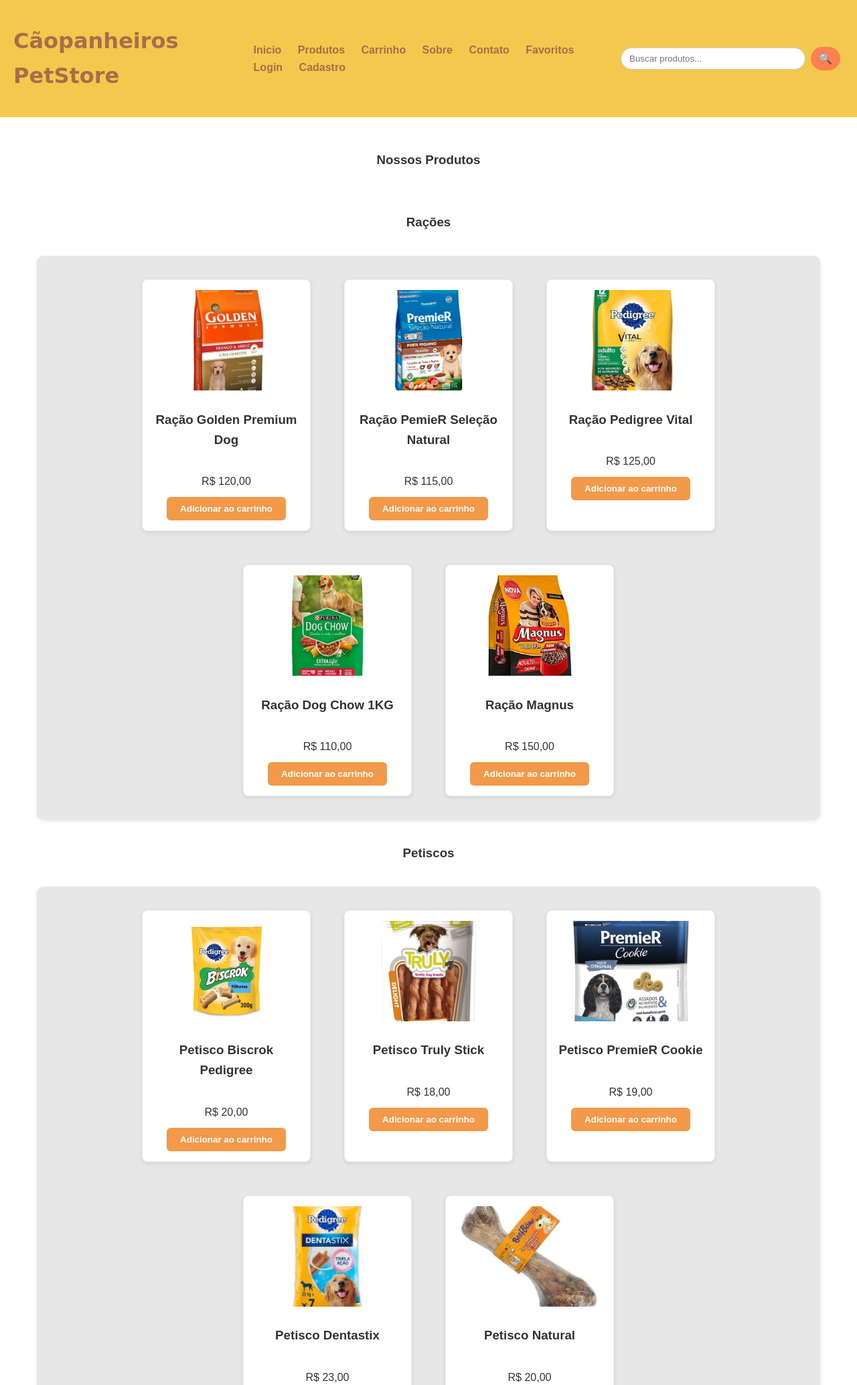
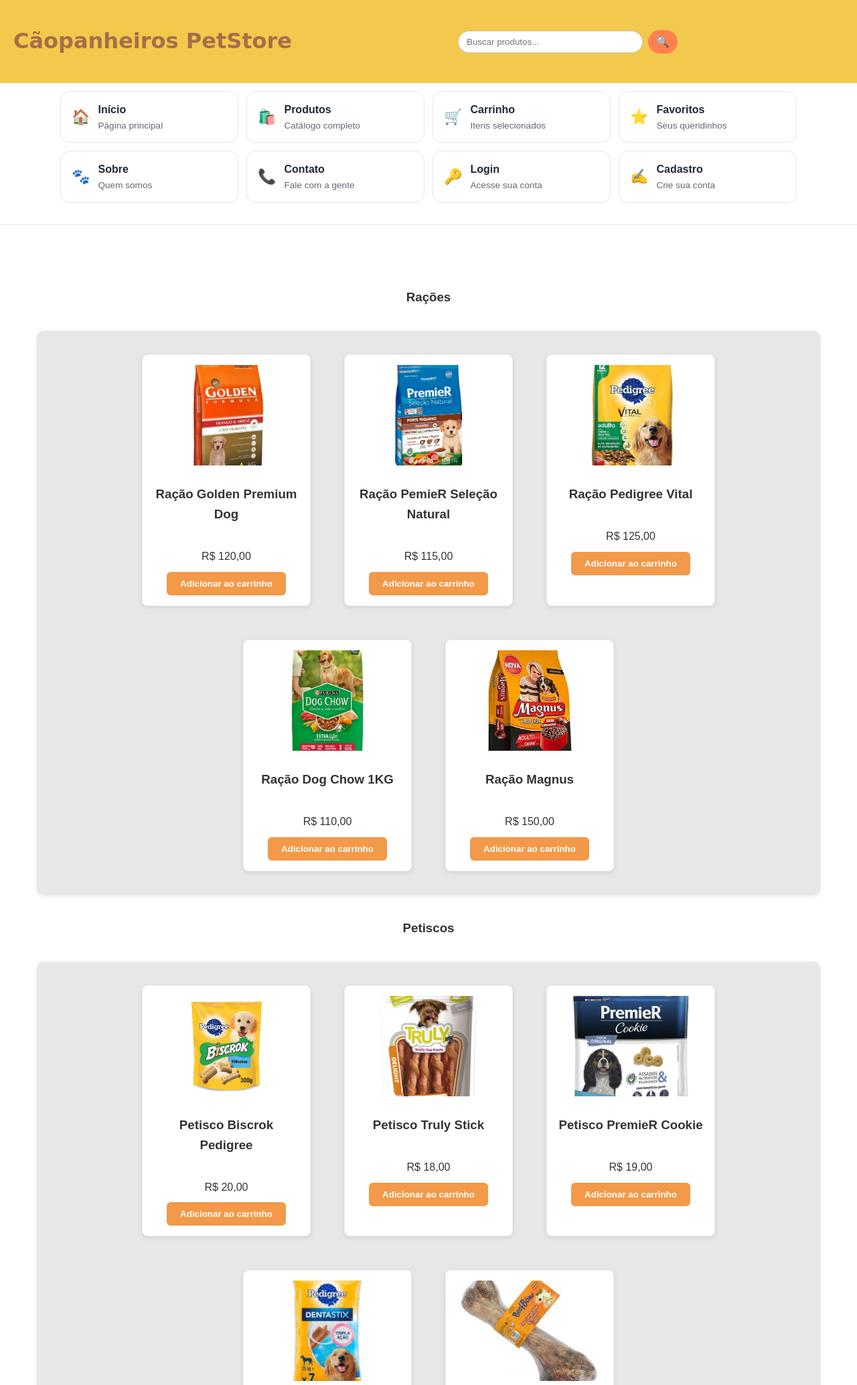
Before and after one commit to lamartinz/PetshopWeb, a PHP site: page /produtos.html in a window 1280 px wide. Shown: the top 2068 px of the page at 67% size. Run offline with PHP 8.4, Linux system fonts and the light colour scheme.

Commit message:
substitui o nav no header por cards cklicaveis

```diff
--- a/SRC/JS/script.js
+++ b/SRC/JS/script.js
@@ -8,44 +8,51 @@
 
 let carrinho = JSON.parse(localStorage.getItem("carrinho")) || [];
 
-// 🛒 Adicionar ao carrinho
 function adicionar_ao_carrinho(produtoId) {
   const produto = lista_de_produtos.find(p => p.id === produtoId);
   if (!produto) return alert("Erro: Produto não encontrado!");
-
   const existente = carrinho.find(item => item.id === produtoId);
   if (existente) existente.quantidade += 1;
   else carrinho.push({ ...produto, quantidade: 1 });
-
   localStorage.setItem("carrinho", JSON.stringify(carrinho));
   alert("Produto adicionado ao carrinho!");
 }
 
-// 🔍 Filtragem local (na página de produtos)
 function buscarProdutoLocal(filtroRaw = null) {
   const input = document.getElementById("searchInput");
   if (!input) return;
-
-  const filtro = (filtroRaw !== null ? filtroRaw : input.value)
-    .toString()
-    .trim()
-    .toLowerCase();
-
-  const produtos = document.querySelectorAll(".produtos-container .card, .card");
-
-  produtos.forEach(produto => {
-    const nome = (produto.querySelector("h3")?.innerText || "").toLowerCase();
-    produto.style.display = filtro && !nome.includes(filtro) ? "none" : "";
+  const filtro = (filtroRaw !== null ? filtroRaw : input.value).toString().trim().toLowerCase();
+  const secoes = document.querySelectorAll("section, .produtos-container, .categoria");
+  secoes.forEach(secao => {
+    const produtos = secao.querySelectorAll(".card");
+    let temVisivel = false;
+    produtos.forEach(produto => {
+      const nome = (produto.querySelector("h3")?.innerText || "").toLowerCase();
+      const corresponde = !filtro || nome.includes(filtro);
+      produto.style.display = corresponde ? "" : "none";
+      if (corresponde) temVisivel = true;
+    });
+    const titulo = secao.querySelector("h2, h3");
+    secao.style.display = temVisivel ? "" : "none";
+    if (titulo) titulo.style.display = temVisivel ? "" : "none";
   });
 }
 
-// 🌎 Pesquisa global — redireciona para produtos.html?q=busca
 function buscarGlobal() {
   const input = document.getElementById("searchInput");
-  const filtro = input?.value.trim();
-  if (!filtro) return;
-
-  if (window.location.pathname.includes("produtos.html")) {
+  if (!input) return;
+  const filtro = input.value.trim();
+  const estaNaProdutos = /\/?produtos\.html$/i.test(window.location.pathname) || window.location.pathname.endsWith("/produtos.html");
+  if (filtro === "") {
+    if (estaNaProdutos) {
+      buscarProdutoLocal("");
+      input.value = "";
+    } else {
+      window.location.href = "produtos.html";
+    }
+    return;
+  }
+  if (estaNaProdutos) {
     buscarProdutoLocal(filtro);
   } else {
     window.location.href = `produtos.html?q=${encodeURIComponent(filtro)}`;
@@ -55,15 +62,23 @@
 document.addEventListener("DOMContentLoaded", () => {
   const input = document.getElementById("searchInput");
   const btn = document.getElementById("searchBtn");
-
-  if (input) input.addEventListener("keypress", e => { if (e.key === "Enter") buscarGlobal(); });
+  if (input) input.addEventListener("keypress", e => { if (e.key === "Enter") { e.preventDefault(); buscarGlobal(); } });
   if (btn) btn.addEventListener("click", buscarGlobal);
-
-  // Quando abrir produtos.html?q=alguma_coisa, aplicar filtro automaticamente
   const params = new URLSearchParams(window.location.search);
   const q = params.get("q");
+  const estaNaProdutos = /\/?produtos\.html$/i.test(window.location.pathname) || window.location.pathname.endsWith("/produtos.html");
   if (q && input) {
     input.value = q;
     buscarProdutoLocal(q);
+  } else if (estaNaProdutos) {
+    buscarProdutoLocal("");
   }
 });
+
+(function(){
+  const path = (location.pathname.split('/').pop() || 'index.html').toLowerCase();
+  document.querySelectorAll('.nav-cards .nav-card').forEach(a=>{
+    const href = (a.getAttribute('href') || '').toLowerCase();
+    if (href === path) a.classList.add('active');
+  });
+})();
--- a/SRC/css/style.css
+++ b/SRC/css/style.css
@@ -663,3 +663,112 @@
 .search-bar button:hover {
   background-color: #ff9866;
 }
+
+:root{
+  --header-text:#1f2937;
+  --line:#e5e7eb;
+  --card-bg:#ffffff;
+  --card-hover:#f8fafc;
+  --card-active:#fff7ed;
+  --card-active-border:#fed7aa;
+}
+
+.nav-cards{
+  background:#fff;
+  border-bottom:1px solid var(--line);
+}
+
+.nav-cards-grid{
+  max-width:1100px;
+  margin:12px auto 16px;
+  padding:0 16px 16px;
+  display:grid;
+  grid-template-columns:repeat(4, minmax(0, 1fr));
+  gap:12px;
+}
+
+.nav-card{
+  display:flex;
+  align-items:center;
+  gap:12px;
+  text-decoration:none;
+  color:var(--header-text);
+  background:var(--card-bg);
+  border:1px solid var(--line);
+  border-radius:14px;
+  padding:14px 16px;
+  box-shadow:0 1px 0 rgba(0,0,0,.02);
+  transition:transform .15s ease, box-shadow .15s ease, background .15s ease;
+}
+
+.nav-card:hover,
+.nav-card:focus-visible{
+  background:var(--card-hover);
+  transform:translateY(-2px);
+  box-shadow:0 6px 16px rgba(0,0,0,.06);
+  outline:none;
+}
+
+.nav-card.active{
+  background:var(--card-active);
+  border-color:var(--card-active-border);
+  box-shadow:0 6px 16px rgba(254,215,170,.35);
+}
+
+.nav-emoji{
+  font-size:22px;
+  line-height:1;
+}
+
+.nav-sub{
+  font-size:.85rem;
+  opacity:.7;
+}
+
+@media (max-width:1100px){
+  .nav-cards-grid{ grid-template-columns:repeat(3, minmax(0, 1fr)); }
+}
+@media (max-width:780px){
+  .nav-cards-grid{ grid-template-columns:repeat(2, minmax(0, 1fr)); }
+}
+@media (max-width:480px){
+  .nav-cards-grid{ grid-template-columns:1fr; }
+}
+
+.nav-cards .card {
+  all: unset;
+  display: flex;
+  align-items: center;
+}
+
+/* Estilo padrão dos nav-cards já existe, só adicionamos ajustes para o modo "single" */
+
+.nav-cards.single {
+  background: transparent;
+  border: none;
+  display: flex;
+  justify-content: center;
+  align-items: center;
+  padding: 60px 0 30px;
+}
+
+.nav-cards.single .nav-cards-grid {
+  display: flex;
+  justify-content: center;
+}
+
+.nav-cards.single .nav-card {
+  min-width: 220px;
+  text-align: center;
+  justify-content: center;
+  background: #fff;
+  border: 1px solid #e5e7eb;
+  border-radius: 14px;
+  box-shadow: 0 3px 10px rgba(0, 0, 0, 0.05);
+  transition: transform 0.2s ease, box-shadow 0.2s ease;
+}
+
+.nav-cards.single .nav-card:hover {
+  transform: translateY(-3px);
+  box-shadow: 0 6px 14px rgba(0, 0, 0, 0.1);
+}
--- a/SRC/produtos.html
+++ b/SRC/produtos.html
@@ -1,35 +1,77 @@
 <!DOCTYPE html>
 <html lang="pt-br">
+
 <head>
     <meta charset="utf-8">
     <meta name="viewport" content="width=device-width, initial-scale=1">
     <link rel="stylesheet" href="css/style.css">
     <title>Produtos - Cãopanheiros PetStore</title>
 </head>
+
 <body>
     <header>
         <h1>Cãopanheiros PetStore</h1>
-    <nav>
-      <a href="index.html">Inicio</a>
-      <a href="produtos.html">Produtos</a>
-      <a href="carrinho.html">Carrinho</a>
-      <a href="sobre.html">Sobre</a>
-      <a href="contato.html">Contato</a>
-      <a href="favoritos.html">Favoritos</a>
-      <a href="login.html">Login</a>
-      <a href="cadastro.html">Cadastro</a>
-
-    </nav>
         <div class="search-bar">
-        <input type="text" id="searchInput" placeholder="Buscar produtos..." onkeyup="buscarProduto()">
-        <button onclick="buscarProduto()">🔍</button>
+            <input type="text" id="searchInput" placeholder="Buscar produtos...">
+            <button id="searchBtn">🔍</button>
         </div>
 
     </header>
-
+    <section class="nav-cards" aria-label="Navegação rápida">
+        <div class="nav-cards-grid">
+            <a class="nav-card" href="index.html">
+                <span class="nav-emoji">🏠</span>
+                <div><strong>Início</strong>
+                    <div class="nav-sub">Página principal</div>
+                </div>
+            </a>
+            <a class="nav-card" href="produtos.html">
+                <span class="nav-emoji">🛍️</span>
+                <div><strong>Produtos</strong>
+                    <div class="nav-sub">Catálogo completo</div>
+                </div>
+            </a>
+            <a class="nav-card" href="carrinho.html">
+                <span class="nav-emoji">🛒</span>
+                <div><strong>Carrinho</strong>
+                    <div class="nav-sub">Itens selecionados</div>
+                </div>
+            </a>
+            <a class="nav-card" href="favoritos.html">
+                <span class="nav-emoji">⭐</span>
+                <div><strong>Favoritos</strong>
+                    <div class="nav-sub">Seus queridinhos</div>
+                </div>
+            </a>
+            <a class="nav-card" href="sobre.html">
+                <span class="nav-emoji">🐾</span>
+                <div><strong>Sobre</strong>
+                    <div class="nav-sub">Quem somos</div>
+                </div>
+            </a>
+            <a class="nav-card" href="contato.html">
+                <span class="nav-emoji">📞</span>
+                <div><strong>Contato</strong>
+                    <div class="nav-sub">Fale com a gente</div>
+                </div>
+            </a>
+            <a class="nav-card" href="login.html">
+                <span class="nav-emoji">🔑</span>
+                <div><strong>Login</strong>
+                    <div class="nav-sub">Acesse sua conta</div>
+                </div>
+            </a>
+            <a class="nav-card" href="cadastro.html">
+                <span class="nav-emoji">✍️</span>
+                <div><strong>Cadastro</strong>
+                    <div class="nav-sub">Crie sua conta</div>
+                </div>
+            </a>
+        </div>
+    </section>
 
     <main>
-        <h3>Nossos Produtos</h3><br>
+        <h3></h3><br>
 
         <h3 class="h3-prod">Rações</h3>
         <div class="produtos-container"><!--Aqui começa os blocos dos produtos-->
@@ -190,6 +232,7 @@
     <footer>
         <p>© 2025 Cãopanheiros PetStore LTDA</p>
     </footer>
-<script src="js/script.js"></script>
+    <link rel="stylesheet" href="css/style.css">
 </body>
+
 </html>
```
Also changed, not shown: SRC/cadastro.html (+15 -3 lines), SRC/carrinho.html (+61 -15 lines), SRC/contato.html (+59 -15 lines), SRC/favoritos.html (+59 -14 lines), SRC/index.html (+56 -11 lines), SRC/login.html (+15 -3 lines), SRC/sobre.html (+59 -14 lines). Lines whose indentation alone changed are shown as unchanged.
